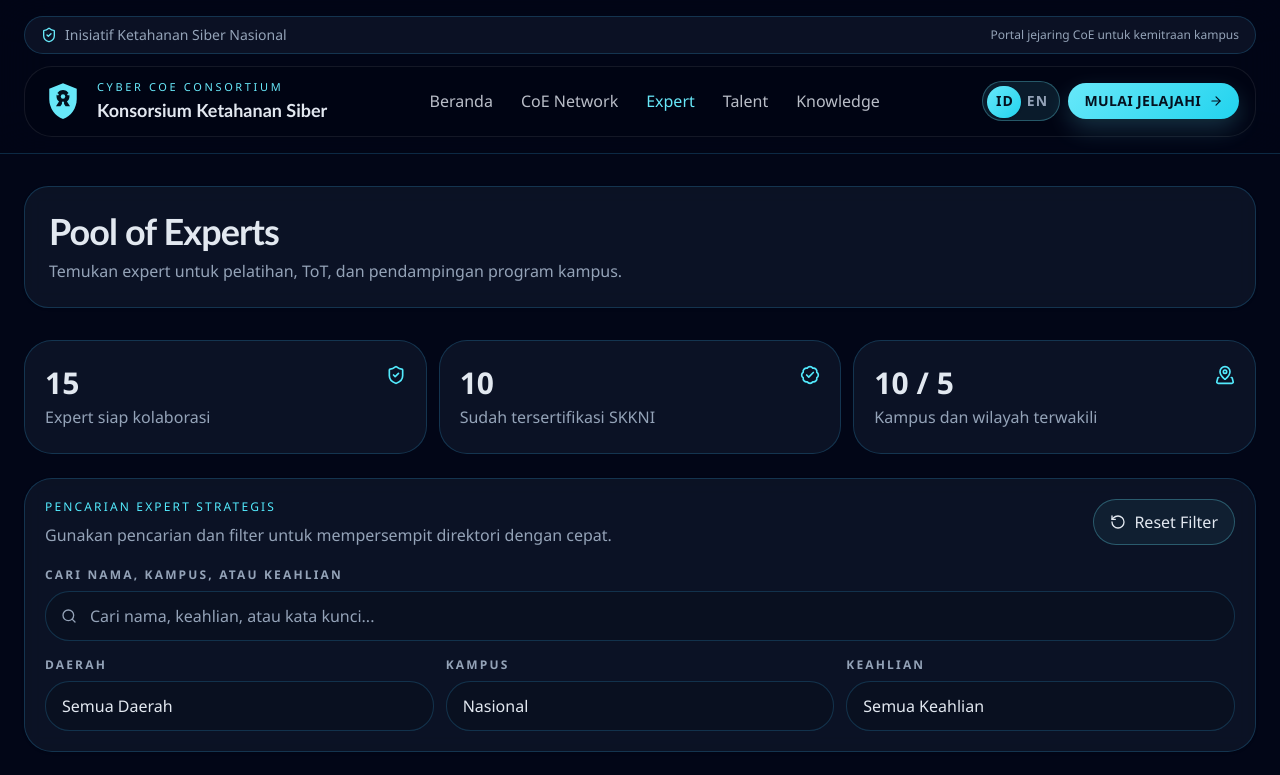
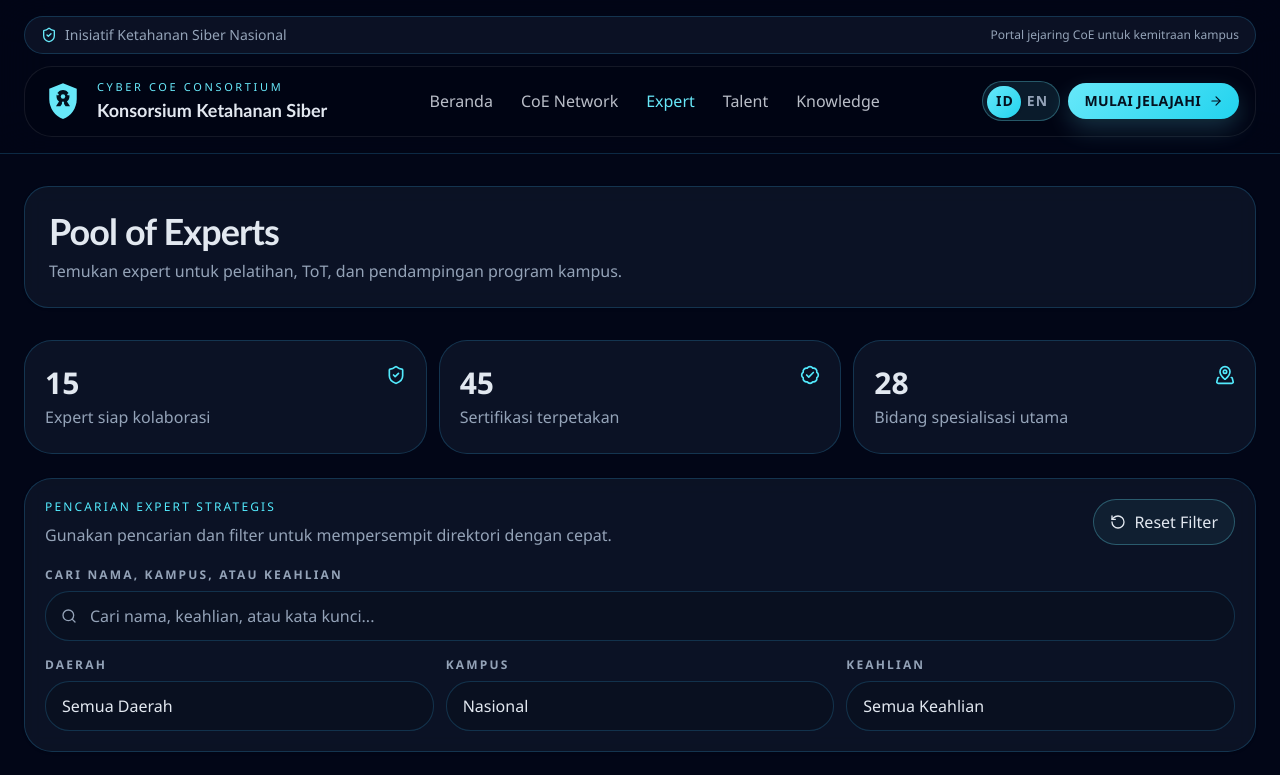
Before and after one commit to stevenAl-01/my-next-app, a Next.js app: page /experts in a window 1280 px wide. Shown: the top 775 px of the page. Built offline with nearby package versions, Linux system fonts and the light colour scheme.

Commit message:
Refine expert summary metrics

```diff
--- a/src/app/experts/page.tsx
+++ b/src/app/experts/page.tsx
@@ -61,11 +61,8 @@ export default function ExpertsPage() {
     return byCampus && bySkill && byRegion && byQuery;
   });
 
-  const certifiedCount = items.filter((expert) => expert.skkniStatus === "certified").length;
-  const representedCampuses = new Set(items.map((item) => item.campusId)).size;
-  const representedRegions = new Set(
-    items.map((item) => campuses.find((campusItem) => campusItem.id === item.campusId)?.region ?? ""),
-  ).size;
+  const certificationCount = items.reduce((total, expert) => total + (expert.certifications?.length ?? 0), 0);
+  const expertiseSpread = new Set(items.flatMap((item) => item.expertise)).size;
 
   return (
     <div>
@@ -78,13 +75,13 @@ export default function ExpertsPage() {
           accent={<ShieldCheck className="h-5 w-5" />}
         />
         <SummaryStat
-          value={certifiedCount}
-          label={lang === "id" ? "Sudah tersertifikasi SKKNI" : "SKKNI certified"}
+          value={certificationCount}
+          label={lang === "id" ? "Sertifikasi terpetakan" : "Mapped certifications"}
           accent={<BadgeCheck className="h-5 w-5" />}
         />
         <SummaryStat
-          value={`${representedCampuses} / ${representedRegions}`}
-          label={lang === "id" ? "Kampus dan wilayah terwakili" : "Campuses and regions represented"}
+          value={expertiseSpread}
+          label={lang === "id" ? "Bidang spesialisasi utama" : "Core specialization areas"}
           accent={<MapPinned className="h-5 w-5" />}
         />
       </section>
```
